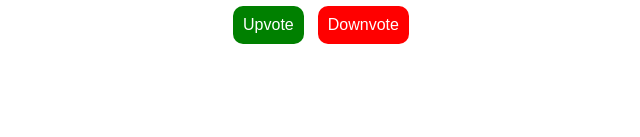
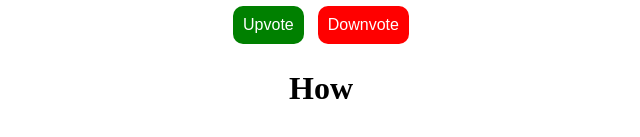
Before and after one commit to ATAMATODE/Amedeka-website-2, a plain HTML site: page index.html in a window 1280 px wide. Shown: the part 211-348 px from the top of the page, without its empty margins (319-959 px from the left). Drawn offline with Linux system fonts and the light colour scheme.

Commit message:
updated made to html file.
added div and h1 in the body.

```diff
--- a/index.html
+++ b/index.html
@@ -13,6 +13,10 @@
    onclick="upvote()">Upvote</button>
   <button id="downvote"
    onclick="downvote()">Downvote</button>
+   <div>
+     <h1>How </h1>
+   </div>
   <script src="script.js"></script>
+
  </body>
 </html>
```
